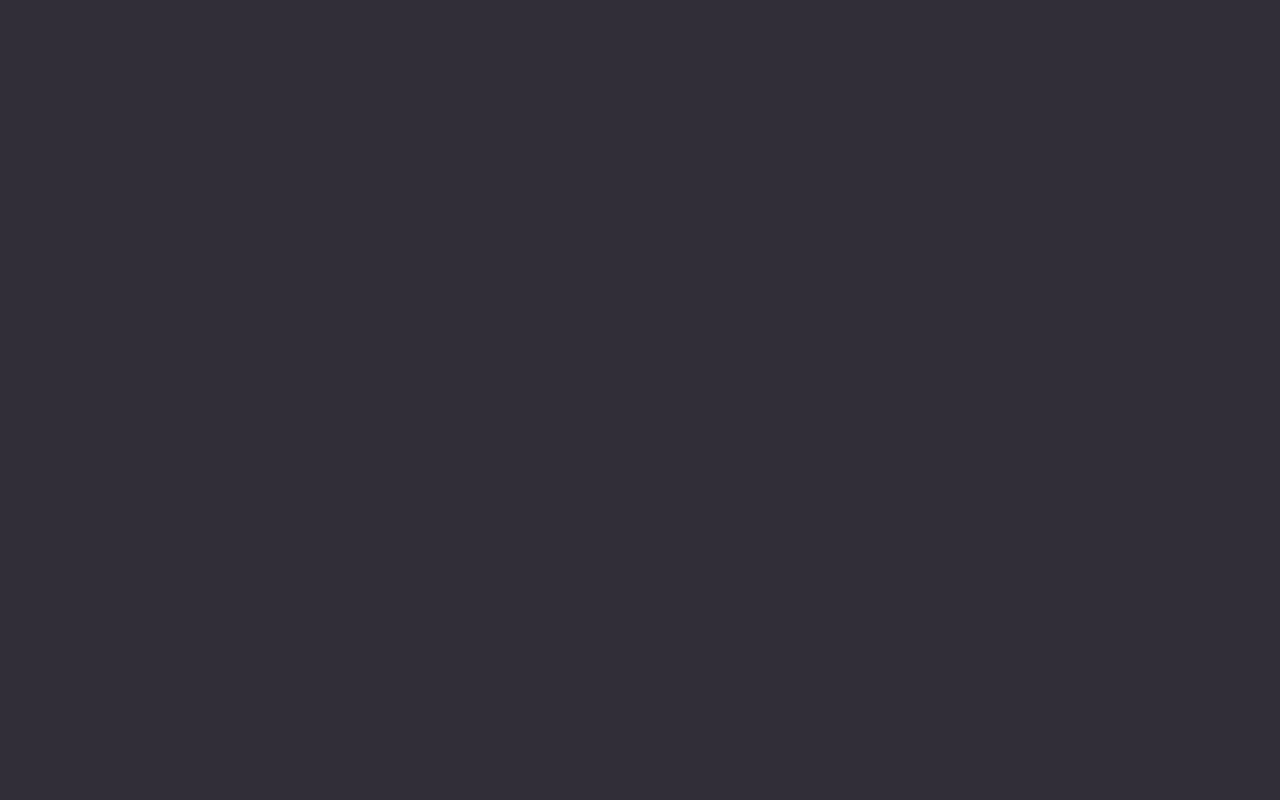
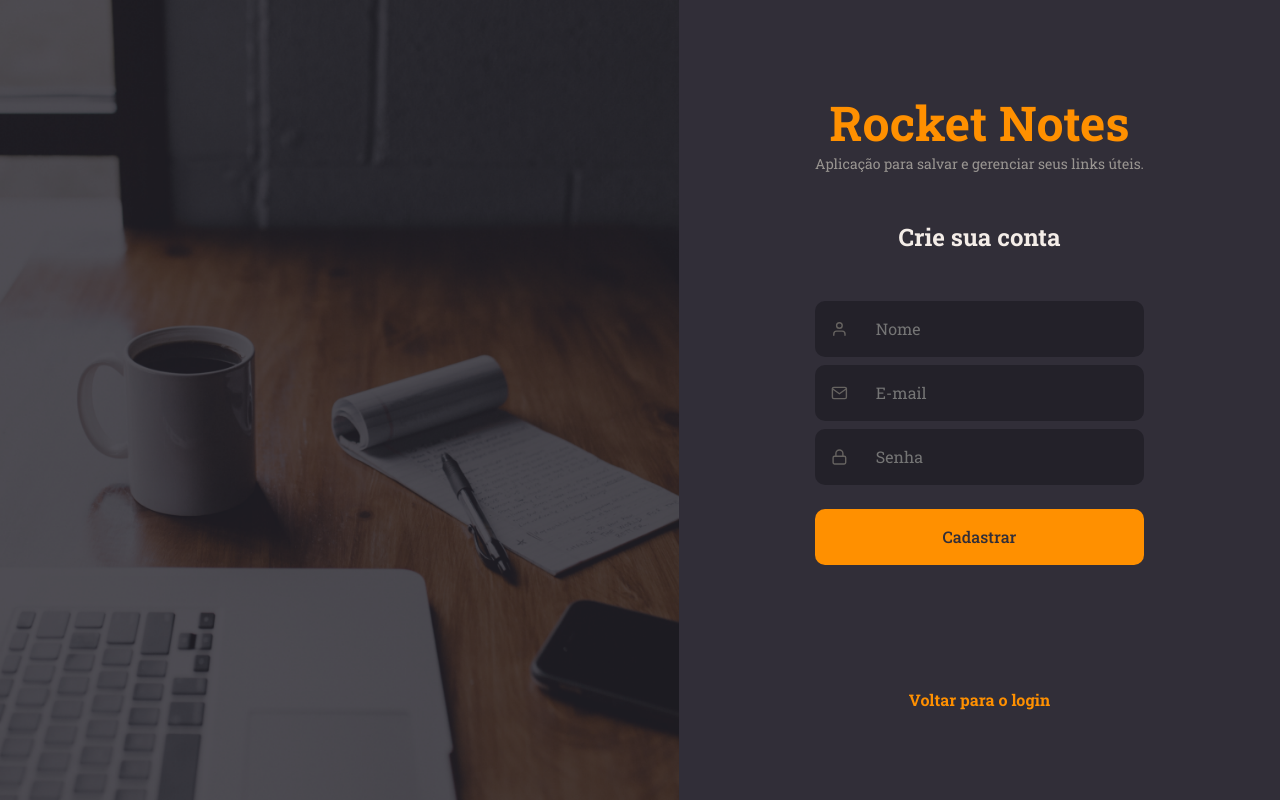
Before and after one commit to devleuuon/rocketNotesReact, a React (Vite) app: page /rocketnotesreact/register in a window 1280 px wide. Before the commit this address had no page. Built offline with nearby package versions, Linux system fonts and the light colour scheme.

Commit message:
correction routes

```diff
--- a/src/pages/SignIn/index.jsx
+++ b/src/pages/SignIn/index.jsx
@@ -29,7 +29,7 @@ export function SignIn() {
                 title="Entrar"
                 />
 
-                <Link to="/register">
+                <Link to="/rocketnotesreact/register">
                     Criar Conta
                 </Link>
 
--- a/src/pages/SignUp/index.jsx
+++ b/src/pages/SignUp/index.jsx
@@ -37,7 +37,7 @@ export function SignUp() {
                 title="Cadastrar"
                 />
 
-                <Link to="/">
+                <Link to="/rocketnotesreact/">
                     Voltar para o login
                 </Link>
 
--- a/src/routes/auth.routes.jsx
+++ b/src/routes/auth.routes.jsx
@@ -6,8 +6,8 @@ import { SignUp } from '../pages/SignUp'
 export function AuthRoutes() {
     return(
         <Routes>
-            <Route path='/' element={<SignIn />} />
-            <Route path='/register' element={<SignUp />} />
+            <Route path='/rocketnotesreact/' element={<SignIn />} />
+            <Route path='/rocketnotesreact/register' element={<SignUp />} />
         </Routes>
     )
 }
```
